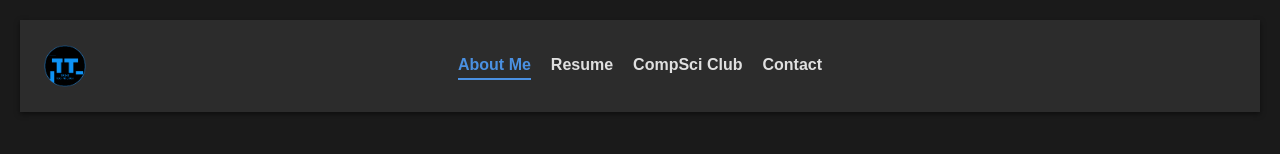
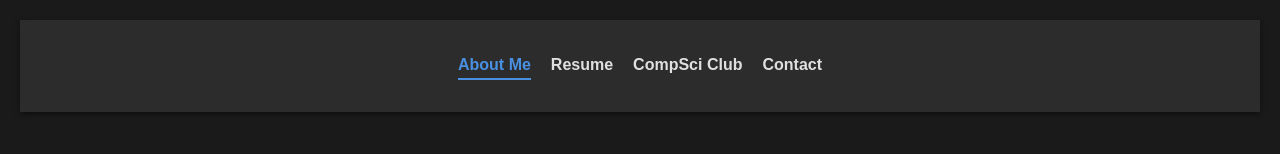
Before and after one commit to trent-technology/Website, a plain HTML site: page index.html in a window 1280 px wide. Shown: the top 154 px of the page. Drawn offline with Linux system fonts and the light colour scheme.

Commit message:
Update index.html

```diff
--- a/index.html
+++ b/index.html
@@ -11,7 +11,6 @@
 </head>
 <body>
     <header>
-        <img src="images/Trent-Technology-Logo-Design-8.png" alt="Trent Technology Logo" class="header-logo">
         <div class="nav-container">
             <nav>
                 <a href="#AboutMe" class="tab-link" data-tab="AboutMe">About Me</a>
```
